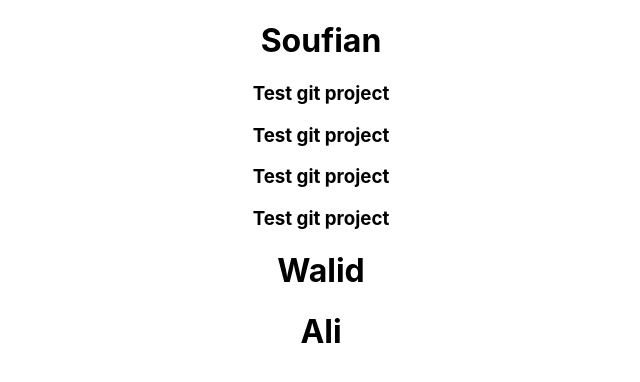
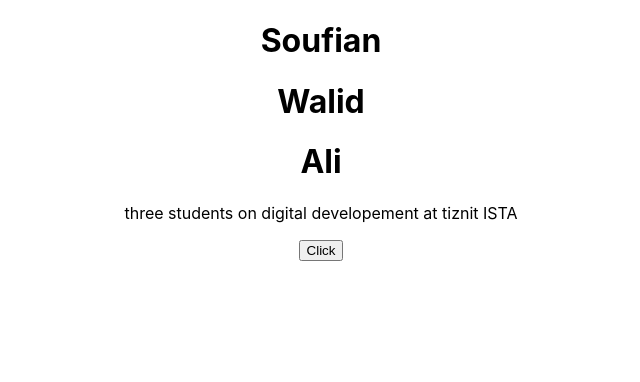
Before and after one commit to sofyanBoukir/react-APPS, a React (Create React App) app: page / in a window 1280 px wide. Shown: the top 382 px of the page, without its empty margins (319-959 px from the left). Built offline with nearby package versions, Linux system fonts and the light colour scheme.

Commit message:
some changes

```diff
--- a/src/App.js
+++ b/src/App.js
@@ -1,16 +1,20 @@
 
 
 function App() {
+
+  const handleClick = () =>{
+    alert("cc soufian");
+  }
+
+
   return (
     <div className="container">
       <center>
         <h1>Soufian </h1>
-        <h3>Test git project</h3>
-        <h3>Test git project</h3>
-        <h3>Test git project</h3>
-        <h3>Test git project</h3>
         <h1>Walid</h1>
         <h1>Ali</h1>
+        <p>three students on digital developement at tiznit ISTA</p>
+        <button onClick={handleClick}>Click</button>
       </center>
     </div>
   );
```
